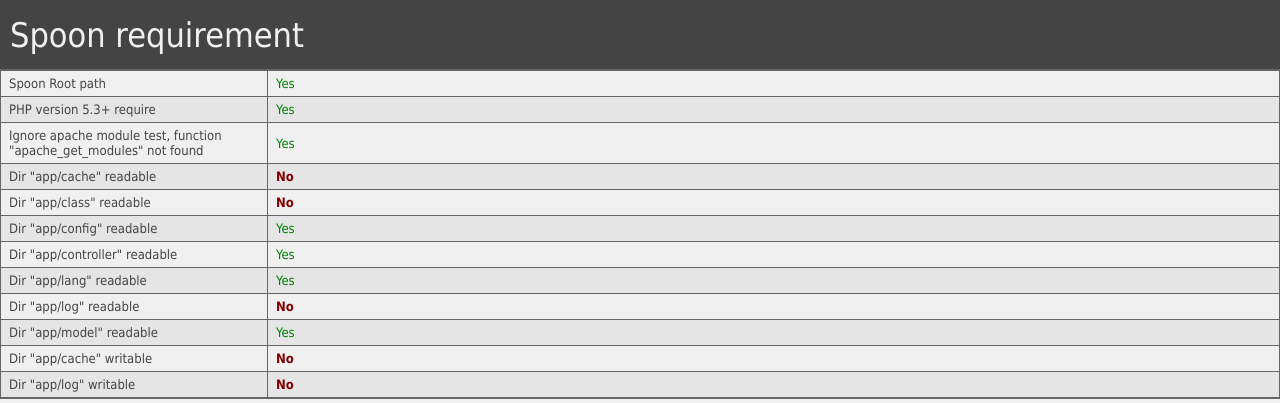
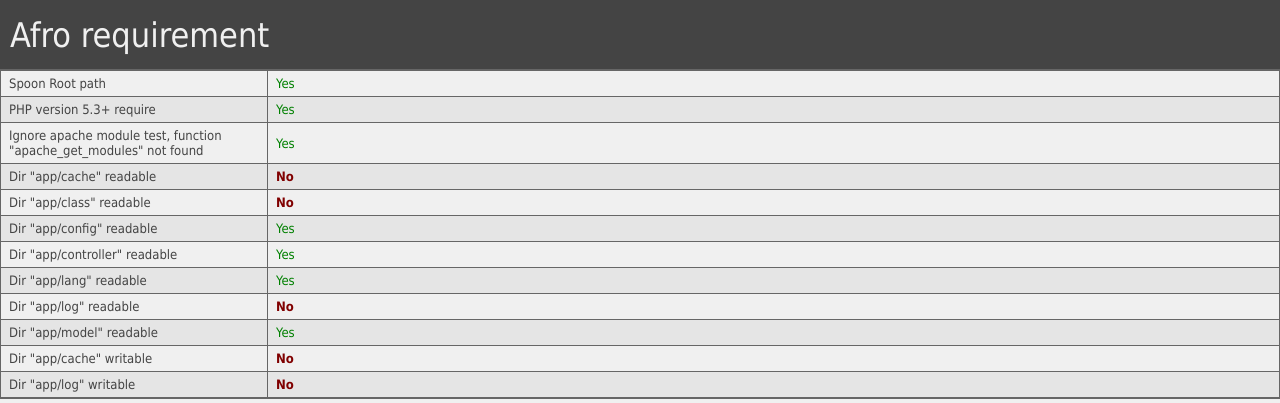
Before and after one commit to pierredvd/afro-php, a PHP site: page / in a window 1280 px wide. Shown: the top 403 px of the page. Run offline with PHP 8.4, Linux system fonts and the light colour scheme.

Commit message:
CLN cleanup

```diff
--- a/afro/autotest.php
+++ b/afro/autotest.php
@@ -244,7 +244,7 @@
         </style>
     </head>
     <body>
-        <span class="title">Spoon requirement</span>
+        <span class="title">Afro requirement</span>
         <span class="message">
             [TRACE]
         </span>
--- a/afro/view.php
+++ b/afro/view.php
@@ -84,8 +84,6 @@
             520 => 'Web server is returning an unknown error'
         );
 
-
-        protected static $vendorDir         = '';
         protected static $viewDir           = '';
         protected static $cacheDir          = '';
         protected static $cacheEnable       = false;
```
